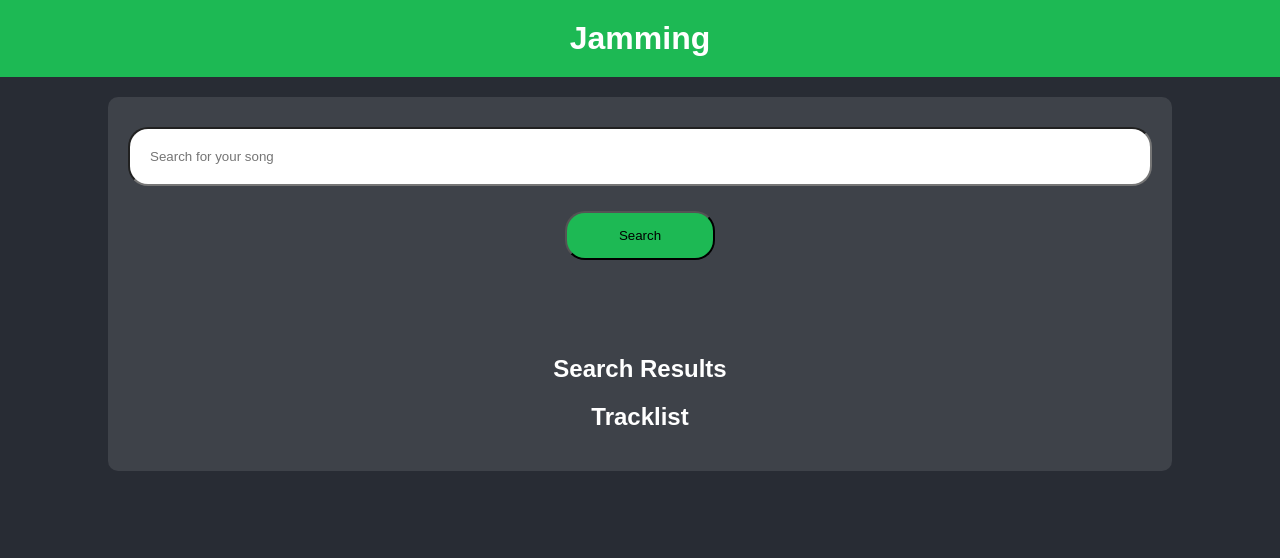
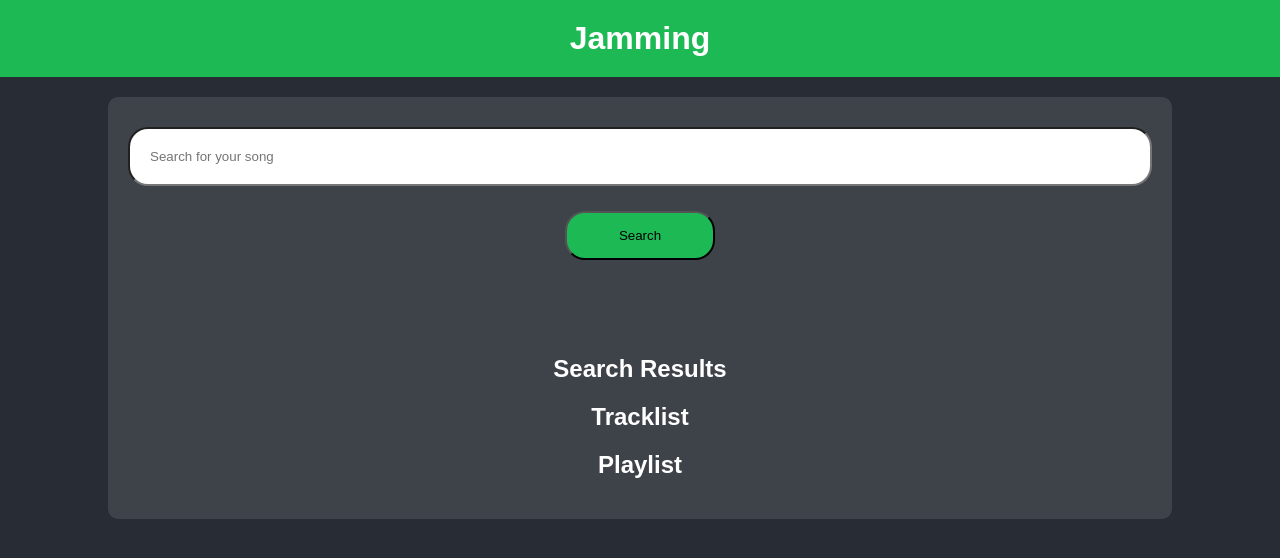
Before and after one commit to jorgecanseco-gh/Jamming-Project, a React (Create React App) app: page / in a window 1280 px wide. Shown: the top 558 px of the page. Built offline with nearby package versions, Linux system fonts and the light colour scheme.

Commit message:
Add Playlist component

```diff
--- a/src/App.js
+++ b/src/App.js
@@ -4,6 +4,7 @@ import styles from './App.module.css'
 import SearchBar from './Components/SearchBar/SearchBar';
 import SearchResults from './Components/SearchResults/SearchResults';
 import TrackList from './Components/Tracklist/Tracklist';
+import Playlist from './Components/Playlist/Playlist';
 
 function App() {
   return (
@@ -15,6 +16,7 @@ function App() {
         <SearchBar />
         <SearchResults />
         <TrackList />
+        <Playlist />
       </main>
     </div>
   )
--- a/src/Components/Playlist/Playlist.js
+++ b/src/Components/Playlist/Playlist.js
@@ -0,0 +1,17 @@
+import React from "react";
+import styles from "./Playlist.module.css";
+
+// This component is responsible for rendering the playlist section of the app.
+
+function Playlist() {
+    return (
+        <div classNAme={styles.Playlist}>
+            <h2>Playlist</h2>
+            {/* Add your playlist items here */}
+        </div>
+    )
+}
+
+// Export function other components can use it
+
+export default Playlist;
```
